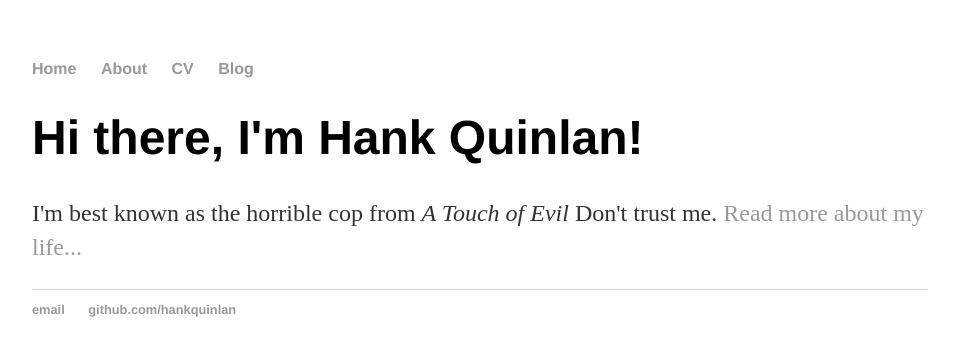
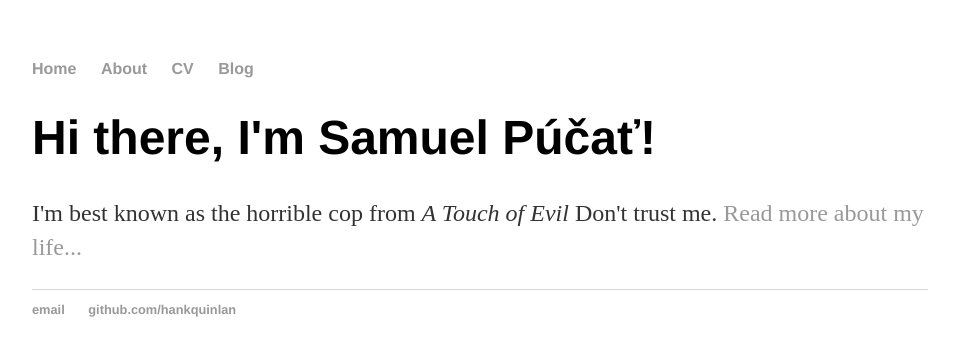
Before and after one commit to samuelpucat/samuelpucat.github.io, a Jekyll site: the page built from index.html, in a window 1280 px wide. Shown: the top 356 px of the page, without its empty margins (160-1115 px from the left). Built offline with Jekyll 4.4.1, drawn with Linux system fonts in a browser that asks for light colours.

Commit message:
Update index.html

```diff
--- a/index.html
+++ b/index.html
@@ -3,6 +3,6 @@ layout: default
 title: Samuel Púčať
 ---
 <div class="blurb">
-	<h1>Hi there, I'm Hank Quinlan!</h1>
+	<h1>Hi there, I'm Samuel Púčať!</h1>
 	<p>I'm best known as the horrible cop from <em>A Touch of Evil</em> Don't trust me. <a href="/about">Read more about my life...</a></p>
 </div><!-- /.blurb -->
```
